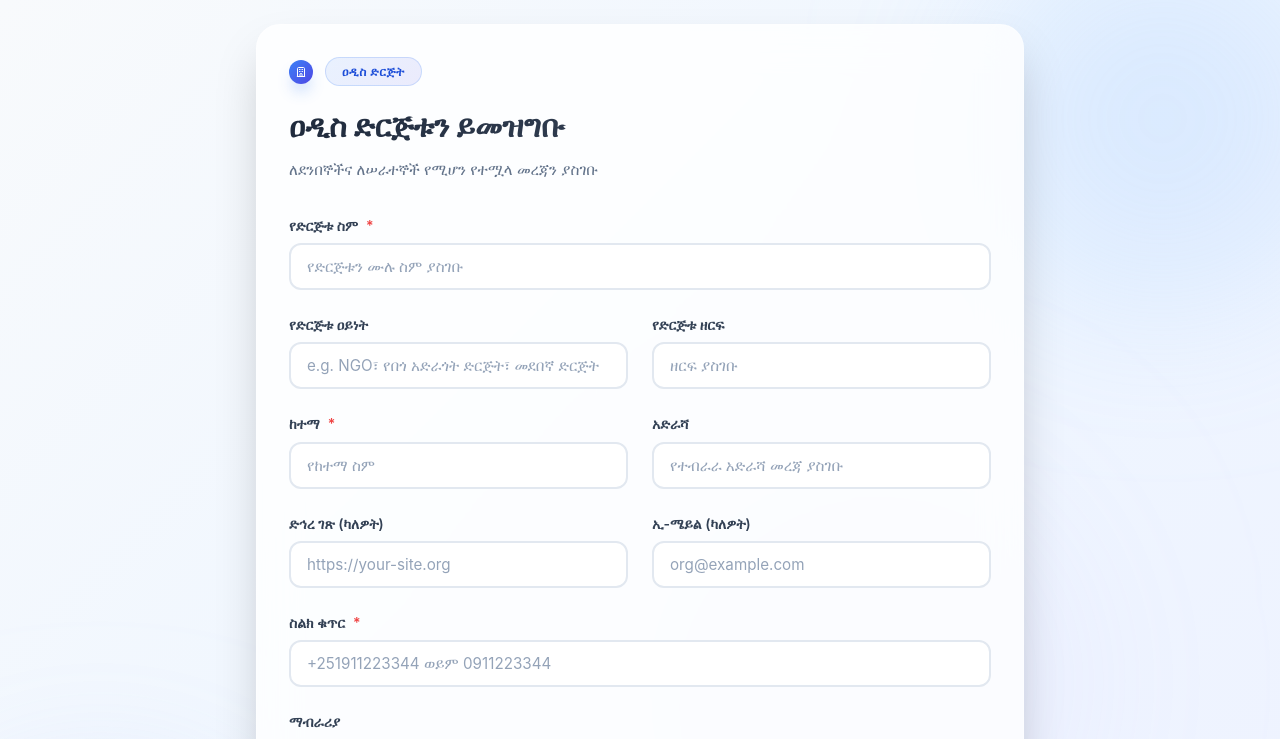
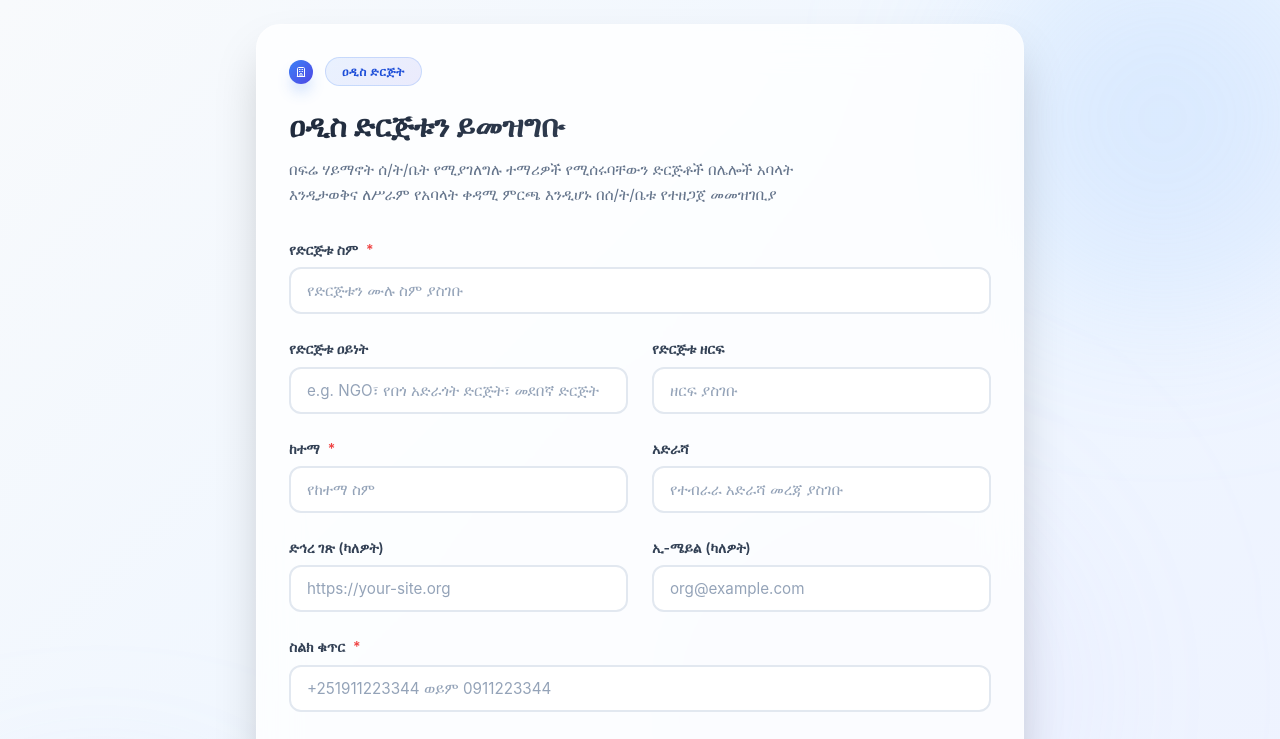
Before and after one commit to kaleablemmadev/fh-marketplace, a Next.js app: page /org/new in a window 1280 px wide. Shown: the top 739 px of the page. Built offline with nearby package versions, Linux system fonts and the light colour scheme.

Commit message:
Add some amharic texts descriptions

```diff
--- a/src/app/org/new/page.tsx
+++ b/src/app/org/new/page.tsx
@@ -79,7 +79,7 @@ export default function NewOrganizationForm() {
             </div>
             <h1 className="form-title">ዐዲስ ድርጅቱን ይመዝግቡ</h1>
             <p className="form-subtitle">
-              ለደንበኞችና ለሠራተኞች የሚሆን የተሟላ መረጃን ያስገቡ
+              በፍሬ ሃይማኖት ሰ/ት/ቤት የሚያገለግሉ ተማሪዎች የሚሰሩባቸውን ድርጅቶች በሌሎች አባላት እንዲታወቅና ለሥራም የአባላት ቀዳሚ ምርጫ እንዲሆኑ በሰ/ት/ቤቱ የተዘጋጀ መመዝገቢያ
             </p>
           </div>
 
```
